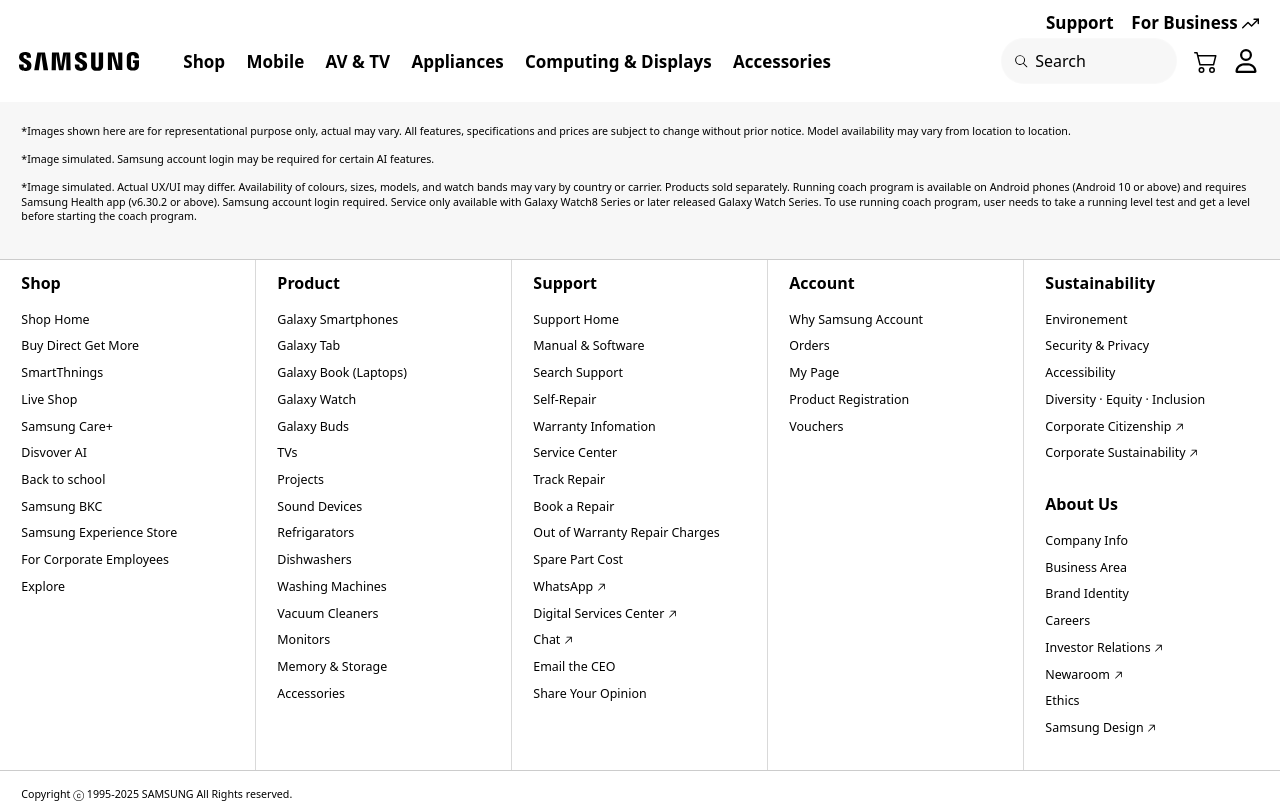
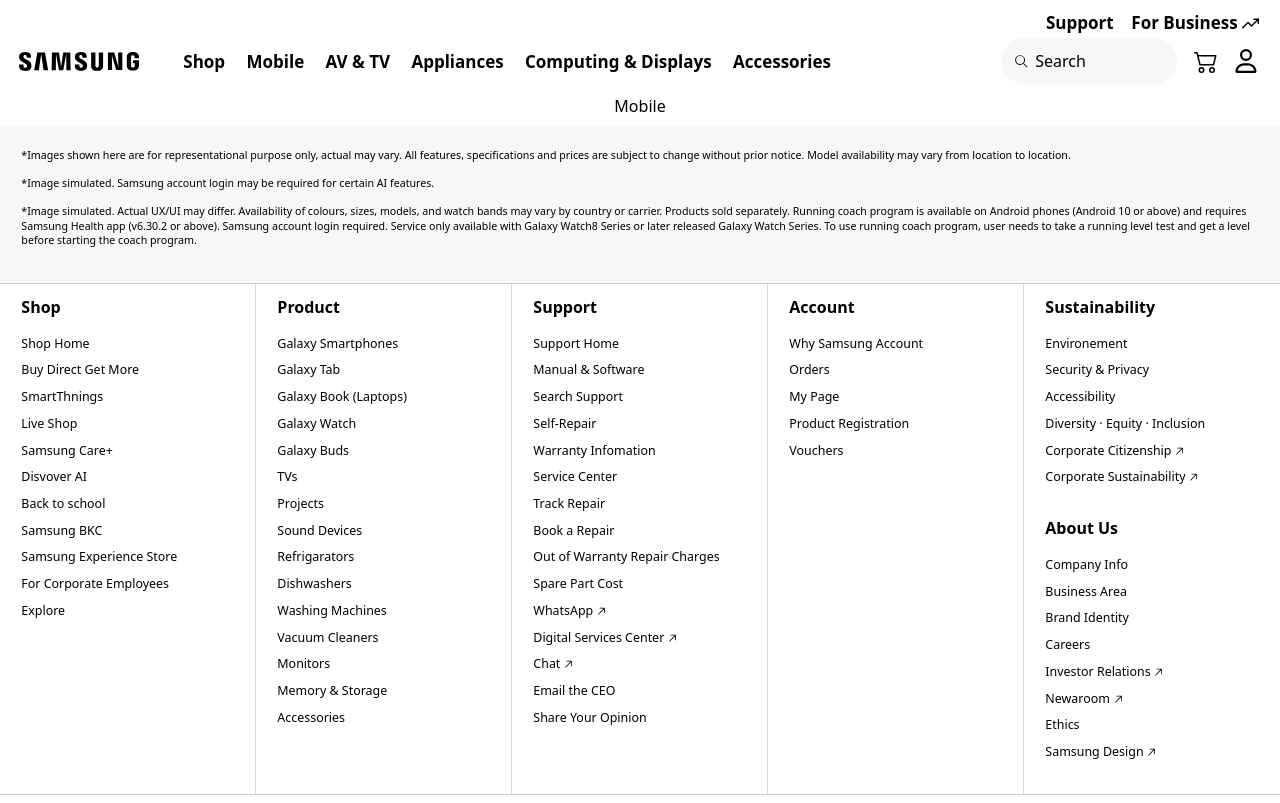
Before and after one commit to princekotharii/React, a React (Vite) app in the folder client/: page /mobile in a window 1280 px wide. Shown: the top 803 px of the page. Built offline with nearby package versions, Linux system fonts and the light colour scheme; a web font is replaced by a local one.

Commit message:
Fixed the routes

```diff
--- a/client/src/Routes/Routes.jsx
+++ b/client/src/Routes/Routes.jsx
@@ -16,8 +16,9 @@
       <Route path="/weather" element={<Weather />} />
       <Route path="/login" element={<Login />} />
       <Route path="/loginform" element={<Loginform/>} />
-      <Route parth="/cart" element={<Cart />} />
-      <Route parth='/mobile' element={<Mobile />} />
+      {/* Fixed: changed "parth" to "path" */}
+      <Route path="/cart" element={<Cart />} />
+      <Route path='/mobile' element={<Mobile />} />
     </Routes>
   );
 };
```
